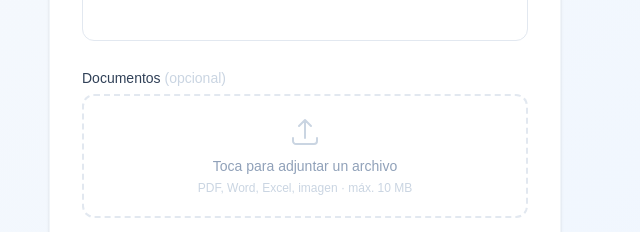
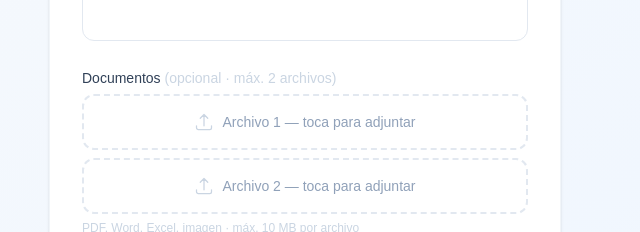
Before and after one commit to avenfi39-star/Despacho-contable-Rodriguez, a Next.js app: page /solicitud in a window 1280 px wide. Shown: the part 568-800 px from the top of the page, without its empty margins (335-975 px from the left). Built offline with nearby package versions, Linux system fonts and the light colour scheme; no server answers; the database is empty.

Commit message:
feat: permitir hasta 2 archivos adjuntos en solicitud del cliente

```diff
--- a/app/api/solicitudes/route.ts
+++ b/app/api/solicitudes/route.ts
@@ -9,7 +9,7 @@ export async function GET() {
 
 export async function POST(req: NextRequest) {
   const body = await req.json()
-  const { clienteNombre, clienteWhatsapp, servicioId, notas, archivoUrl, archivoNombre } = body
+  const { clienteNombre, clienteWhatsapp, servicioId, notas, archivoUrl, archivoNombre, archivo2Url, archivo2Nombre } = body
 
   if (!clienteNombre || !clienteWhatsapp || !servicioId) {
     return NextResponse.json({ error: "Faltan campos requeridos" }, { status: 400 })
@@ -31,6 +31,8 @@ export async function POST(req: NextRequest) {
     observaciones: "",
     archivoUrl: archivoUrl ?? "",
     archivoNombre: archivoNombre ?? "",
+    archivo2Url: archivo2Url ?? "",
+    archivo2Nombre: archivo2Nombre ?? "",
     documentoUrl: "",
     documentoNombre: "",
     entregaToken: "",
--- a/app/dashboard/page.tsx
+++ b/app/dashboard/page.tsx
@@ -268,6 +268,7 @@ export default function Dashboard() {
                       {s.clienteNombre} · Folio #{String(s.folio).padStart(4,"0")} · Terminó hace {fmtTiempo(s.actualizadoEn)} — atendido por {s.asignadoA}
                     </div>
                     <ArchivoLink url={s.archivoUrl} nombre={s.archivoNombre} />
+                    <ArchivoLink url={s.archivo2Url} nombre={s.archivo2Nombre} />
 
                     {/* Documento de entrega */}
                     <div className="mt-2">
@@ -346,6 +347,7 @@ export default function Dashboard() {
                         <div className="text-sm font-medium text-slate-800">{s.servicioNombre}</div>
                         <div className="text-xs text-slate-400 mt-0.5">{s.clienteNombre} · #{String(s.folio).padStart(4,"0")} · hace {fmtTiempo(s.creadoEn)}</div>
                         <ArchivoLink url={s.archivoUrl} nombre={s.archivoNombre} />
+                    <ArchivoLink url={s.archivo2Url} nombre={s.archivo2Nombre} />
                       </div>
                       {alerta !== "ok" && <span className={`text-xs font-medium px-2 py-0.5 rounded-full flex-shrink-0 ${ALERTA_TAG[alerta]}`}>{alerta === "vencida" ? "⚠ Vencida" : "⏱ Demorada"}</span>}
                       <select value={asignando[s.id] ?? ""} onChange={(e) => setAsignando({ ...asignando, [s.id]: e.target.value })}
@@ -458,6 +460,7 @@ export default function Dashboard() {
                       <div className="text-sm font-medium text-slate-800 truncate">{s.servicioNombre}</div>
                       <div className="text-xs text-slate-400">#{String(s.folio).padStart(4,"0")} · {fmtTiempo(s.creadoEn)}</div>
                       <ArchivoLink url={s.archivoUrl} nombre={s.archivoNombre} />
+                    <ArchivoLink url={s.archivo2Url} nombre={s.archivo2Nombre} />
                     </div>
                   </div>
                   <div className="min-w-0">
--- a/app/operativo/page.tsx
+++ b/app/operativo/page.tsx
@@ -160,6 +160,7 @@ export default function Operativo() {
                       </div>
                     )}
                     <ArchivoLink url={s.archivoUrl} nombre={s.archivoNombre} />
+                    <ArchivoLink url={s.archivo2Url} nombre={s.archivo2Nombre} />
                   </div>
                 </div>
                 <button onClick={() => marcarTerminada(s)} disabled={marcando === s.id}
--- a/app/solicitud/page.tsx
+++ b/app/solicitud/page.tsx
@@ -6,13 +6,14 @@ import type { ServicioDB } from "@/lib/db"
 
 export default function FormularioCliente() {
   const [form, setForm] = useState({ clienteNombre: "", clienteWhatsapp: "", servicioId: "", notas: "" })
-  const [archivo, setArchivo] = useState<File | null>(null)
+  const [archivos, setArchivos] = useState<(File | null)[]>([null, null])
   const [estado, setEstado] = useState<"idle" | "enviando" | "ok" | "error">("idle")
   const [errorMsg, setErrorMsg] = useState("")
   const [folio, setFolio] = useState<number | null>(null)
   const [linkWA, setLinkWA] = useState<string | null>(null)
   const [catalogo, setCatalogo] = useState<ServicioDB[]>([])
-  const inputArchivo = useRef<HTMLInputElement>(null)
+  const inputArchivo1 = useRef<HTMLInputElement>(null)
+  const inputArchivo2 = useRef<HTMLInputElement>(null)
 
   useEffect(() => {
     fetch("/api/servicios?activos=1").then(r => r.json()).then(setCatalogo)
@@ -21,12 +22,12 @@ export default function FormularioCliente() {
   const categorias = [...new Set(catalogo.map(s => s.categoria))]
   const servicio = catalogo.find((s) => s.id === form.servicioId)
 
-  function handleArchivo(e: React.ChangeEvent<HTMLInputElement>) {
+  function handleArchivo(idx: 0 | 1, e: React.ChangeEvent<HTMLInputElement>) {
     const f = e.target.files?.[0]
     if (!f) return
-    if (f.size > 10 * 1024 * 1024) { setErrorMsg("El archivo no puede superar 10 MB"); return }
+    if (f.size > 10 * 1024 * 1024) { setErrorMsg("Cada archivo no puede superar 10 MB"); return }
     setErrorMsg("")
-    setArchivo(f)
+    setArchivos(prev => { const n = [...prev]; n[idx] = f; return n })
   }
 
   async function handleSubmit(e: React.FormEvent) {
@@ -34,21 +35,25 @@ export default function FormularioCliente() {
     setEstado("enviando")
     setErrorMsg("")
     try {
-      let archivoUrl = ""
-      let archivoNombre = ""
-      if (archivo) {
-        const fd = new FormData()
-        fd.append("file", archivo)
-        const uploadRes = await fetch("/api/upload", { method: "POST", body: fd })
-        if (!uploadRes.ok) { const err = await uploadRes.json(); throw new Error(err.error ?? "Error al subir el archivo") }
-        const uploadData = await uploadRes.json()
-        archivoUrl = uploadData.url
-        archivoNombre = uploadData.nombre
+      async function subirArchivo(f: File) {
+        const fd = new FormData(); fd.append("file", f)
+        const r = await fetch("/api/upload", { method: "POST", body: fd })
+        if (!r.ok) { const err = await r.json(); throw new Error(err.error ?? "Error al subir archivo") }
+        return await r.json() as { url: string; nombre: string }
       }
+      const [u1, u2] = await Promise.all([
+        archivos[0] ? subirArchivo(archivos[0]) : null,
+        archivos[1] ? subirArchivo(archivos[1]) : null,
+      ])
       const res = await fetch("/api/solicitudes", {
         method: "POST",
         headers: { "Content-Type": "application/json" },
-        body: JSON.stringify({ ...form, clienteWhatsapp: "52" + form.clienteWhatsapp.replace(/\D/g, ""), archivoUrl, archivoNombre }),
+        body: JSON.stringify({
+          ...form,
+          clienteWhatsapp: "52" + form.clienteWhatsapp.replace(/\D/g, ""),
+          archivoUrl: u1?.url ?? "", archivoNombre: u1?.nombre ?? "",
+          archivo2Url: u2?.url ?? "", archivo2Nombre: u2?.nombre ?? "",
+        }),
       })
       if (!res.ok) throw new Error()
       const data = await res.json()
@@ -86,7 +91,7 @@ export default function FormularioCliente() {
             </a>
           )}
           <div>
-            <button onClick={() => { setEstado("idle"); setForm({ clienteNombre: "", clienteWhatsapp: "", servicioId: "", notas: "" }); setArchivo(null) }}
+            <button onClick={() => { setEstado("idle"); setForm({ clienteNombre: "", clienteWhatsapp: "", servicioId: "", notas: "" }); setArchivos([null, null]) }}
               className="text-sm text-slate-400 hover:text-slate-600 transition-colors">
               Enviar otra solicitud →
             </button>
@@ -157,24 +162,32 @@ export default function FormularioCliente() {
                 className="w-full border border-slate-200 rounded-xl px-4 py-3 text-sm text-slate-800 placeholder-slate-300 focus:outline-none focus:ring-2 focus:ring-blue-100 focus:border-blue-400 transition-colors resize-none" />
             </div>
             <div>
-              <label className="block text-sm font-medium text-slate-700 mb-1.5">Documentos <span className="text-slate-300 font-normal">(opcional)</span></label>
-              <div onClick={() => inputArchivo.current?.click()}
-                className={`border-2 border-dashed rounded-xl px-4 py-5 text-center cursor-pointer transition-colors ${archivo ? "border-blue-300 bg-blue-50" : "border-slate-200 hover:border-blue-300 hover:bg-slate-50"}`}>
-                {archivo ? (
-                  <div className="flex items-center justify-center gap-2">
-                    <svg className="w-5 h-5 text-blue-500" fill="none" viewBox="0 0 24 24" stroke="currentColor" strokeWidth={2}><path strokeLinecap="round" strokeLinejoin="round" d="M9 12h6m-6 4h6m2 5H7a2 2 0 01-2-2V5a2 2 0 012-2h5.586a1 1 0 01.707.293l5.414 5.414a1 1 0 01.293.707V19a2 2 0 01-2 2z" /></svg>
-                    <span className="text-sm text-blue-700 font-medium">{archivo.name}</span>
-                    <button type="button" onClick={(e) => { e.stopPropagation(); setArchivo(null); if (inputArchivo.current) inputArchivo.current.value = "" }} className="text-slate-400 hover:text-red-400 ml-1">✕</button>
-                  </div>
-                ) : (
-                  <div>
-                    <svg className="w-8 h-8 text-slate-300 mx-auto mb-2" fill="none" viewBox="0 0 24 24" stroke="currentColor" strokeWidth={1.5}><path strokeLinecap="round" strokeLinejoin="round" d="M3 16.5v2.25A2.25 2.25 0 005.25 21h13.5A2.25 2.25 0 0021 18.75V16.5m-13.5-9L12 3m0 0l4.5 4.5M12 3v13.5" /></svg>
-                    <p className="text-sm text-slate-400">Toca para adjuntar un archivo</p>
-                    <p className="text-xs text-slate-300 mt-1">PDF, Word, Excel, imagen · máx. 10 MB</p>
-                  </div>
-                )}
+              <label className="block text-sm font-medium text-slate-700 mb-1.5">Documentos <span className="text-slate-300 font-normal">(opcional · máx. 2 archivos)</span></label>
+              <div className="space-y-2">
+                {([0, 1] as const).map((idx) => {
+                  const ref = idx === 0 ? inputArchivo1 : inputArchivo2
+                  const f = archivos[idx]
+                  return (
+                    <div key={idx} onClick={() => ref.current?.click()}
+                      className={`border-2 border-dashed rounded-xl px-4 py-4 text-center cursor-pointer transition-colors ${f ? "border-blue-300 bg-blue-50" : "border-slate-200 hover:border-blue-300 hover:bg-slate-50"}`}>
+                      {f ? (
+                        <div className="flex items-center justify-center gap-2">
+                          <svg className="w-4 h-4 text-blue-500 flex-shrink-0" fill="none" viewBox="0 0 24 24" stroke="currentColor" strokeWidth={2}><path strokeLinecap="round" strokeLinejoin="round" d="M9 12h6m-6 4h6m2 5H7a2 2 0 01-2-2V5a2 2 0 012-2h5.586a1 1 0 01.707.293l5.414 5.414a1 1 0 01.293.707V19a2 2 0 01-2 2z" /></svg>
+                          <span className="text-sm text-blue-700 font-medium truncate max-w-[220px]">{f.name}</span>
+                          <button type="button" onClick={(e) => { e.stopPropagation(); setArchivos(prev => { const n=[...prev]; n[idx]=null; return n }); if(ref.current) ref.current.value="" }} className="text-slate-400 hover:text-red-400 ml-1 flex-shrink-0">✕</button>
+                        </div>
+                      ) : (
+                        <div className="flex items-center justify-center gap-2 text-slate-400">
+                          <svg className="w-5 h-5 text-slate-300" fill="none" viewBox="0 0 24 24" stroke="currentColor" strokeWidth={1.5}><path strokeLinecap="round" strokeLinejoin="round" d="M3 16.5v2.25A2.25 2.25 0 005.25 21h13.5A2.25 2.25 0 0021 18.75V16.5m-13.5-9L12 3m0 0l4.5 4.5M12 3v13.5" /></svg>
+                          <span className="text-sm">Archivo {idx + 1} — toca para adjuntar</span>
+                        </div>
+                      )}
+                      <input ref={ref} type="file" className="hidden" accept=".pdf,.doc,.docx,.xls,.xlsx,.jpg,.jpeg,.png" onChange={(e) => handleArchivo(idx, e)} />
+                    </div>
+                  )
+                })}
               </div>
-              <input ref={inputArchivo} type="file" className="hidden" accept=".pdf,.doc,.docx,.xls,.xlsx,.jpg,.jpeg,.png" onChange={handleArchivo} />
+              <p className="text-xs text-slate-300 mt-1.5">PDF, Word, Excel, imagen · máx. 10 MB por archivo</p>
             </div>
             {(estado === "error" || errorMsg) && <p className="text-sm text-red-500 text-center">{errorMsg || "Ocurrió un error. Intenta de nuevo."}</p>}
             <button type="submit" disabled={estado === "enviando"}
```
Also changed, not shown: lib/db.ts (+10 -2 lines).
